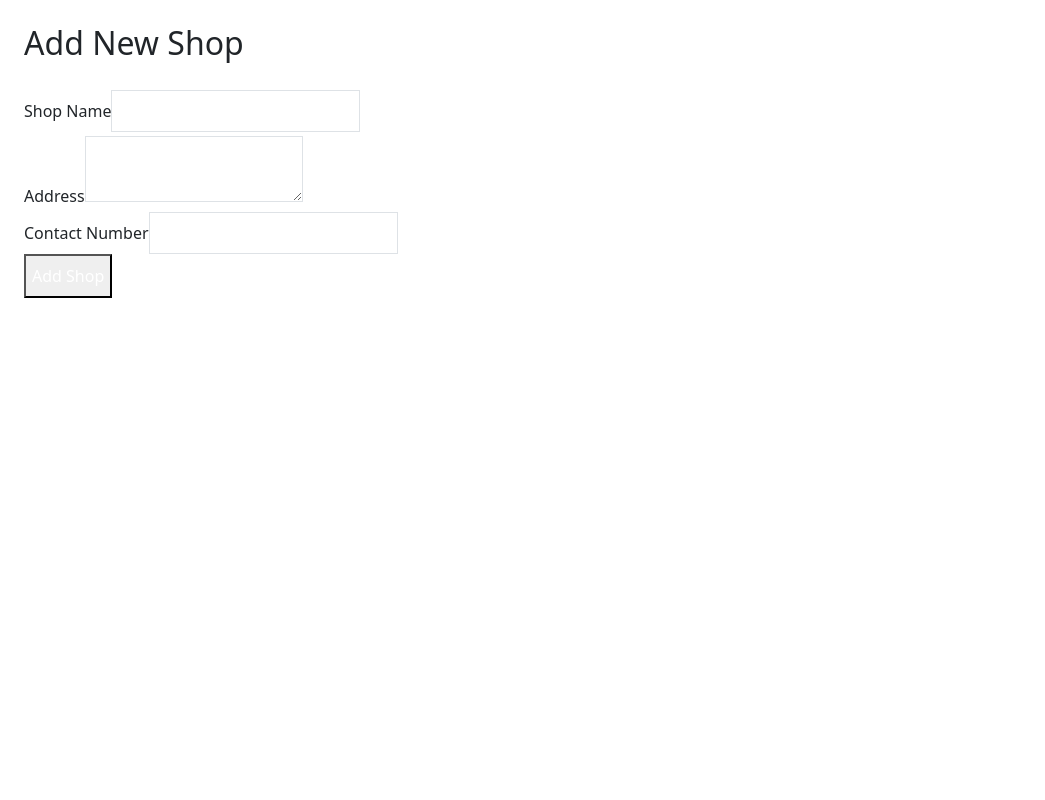
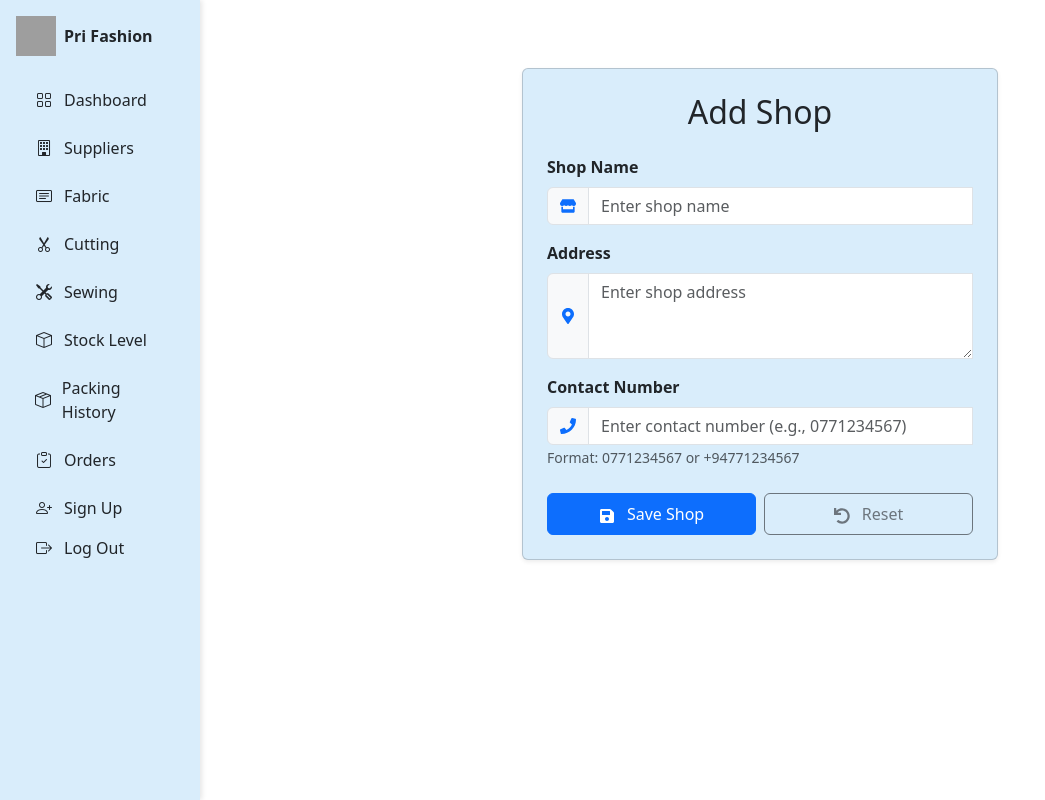
Before and after one commit to tashidu/Pri_Fashion_, a React (Create React App) app in the folder frontend/: page /addshop in a window 1280 px wide. Shown: the whole page, without its empty margins (0-1045 px from the left). Built offline with nearby package versions, Linux system fonts and the light colour scheme; grey boxes are pictures that could not be loaded.

Commit message:
Update AddShop.js

```diff
--- a/frontend/src/pages/AddShop.js
+++ b/frontend/src/pages/AddShop.js
@@ -1,15 +1,69 @@
-import React, { useState } from 'react';
+import React, { useState, useEffect } from 'react';
 import axios from 'axios';
+import { Container, Row, Col, Card, Form, Button, InputGroup, Alert, Spinner } from 'react-bootstrap';
+import { FaStore, FaMapMarkerAlt, FaPhone, FaSave, FaUndo } from 'react-icons/fa';
+import RoleBasedNavBar from '../components/RoleBasedNavBar';
+import 'bootstrap/dist/css/bootstrap.min.css';
 
-const AddShopForm = () => {
+const AddShop = () => {
     const [shopData, setShopData] = useState({
         name: '',
         address: '',
         contact_number: ''
     });
 
+    const [nameError, setNameError] = useState('');
+    const [addressError, setAddressError] = useState('');
+    const [contactNumberError, setContactNumberError] = useState('');
     const [error, setError] = useState(null);
     const [success, setSuccess] = useState(null);
+    const [isSubmitting, setIsSubmitting] = useState(false);
+    const [validated, setValidated] = useState(false);
+    const [isSidebarOpen, setIsSidebarOpen] = useState(window.innerWidth >= 768);
+
+    // Effect to handle sidebar state based on window size
+    useEffect(() => {
+        const handleResize = () => {
+            setIsSidebarOpen(window.innerWidth >= 768);
+        };
+
+        window.addEventListener("resize", handleResize);
+        return () => window.removeEventListener("resize", handleResize);
+    }, []);
+
+    // Validate shop name
+    const validateName = (name) => {
+        if (name.trim().length < 2) {
+            setNameError('Shop name must be at least 2 characters');
+            return false;
+        }
+        setNameError('');
+        return true;
+    };
+
+    // Validate address
+    const validateAddress = (address) => {
+        if (address.trim().length < 5) {
+            setAddressError('Address must be at least 5 characters');
+            return false;
+        }
+        setAddressError('');
+        return true;
+    };
+
+    // Validate contact number (Sri Lankan phone number format)
+    const validateContactNumber = (contactNumber) => {
+        // Sri Lankan phone number formats:
+        // - Mobile: 07XXXXXXXX or +947XXXXXXXX
+        // - Landline: 0XXXXXXXXX or +94XXXXXXXXX
+        const phoneRegex = /^(?:(?:\+94)|(?:0))[1-9][0-9]{8}$/;
+        if (!phoneRegex.test(contactNumber)) {
+            setContactNumberError('Please enter a valid Sri Lankan phone number');
+            return false;
+        }
+        setContactNumberError('');
+        return true;
+    };
 
     const handleChange = (e) => {
         const { name, value } = e.target;
@@ -17,73 +71,203 @@ const AddShopForm = () => {
             ...prevState,
             [name]: value
         }));
+
+        // Validate on change
+        if (name === 'name') {
+            validateName(value);
+        } else if (name === 'address') {
+            validateAddress(value);
+        } else if (name === 'contact_number') {
+            validateContactNumber(value);
+        }
+    };
+
+    // Reset form
+    const resetForm = () => {
+        setShopData({ name: '', address: '', contact_number: '' });
+        setNameError('');
+        setAddressError('');
+        setContactNumberError('');
+        setValidated(false);
+        // Don't clear message or error when resetting form fields
     };
 
     const handleSubmit = (e) => {
         e.preventDefault();
 
+        // Reset messages
+        setError(null);
+        setSuccess(null);
+
+        // Validate form
+        const form = e.currentTarget;
+        const isNameValid = validateName(shopData.name);
+        const isAddressValid = validateAddress(shopData.address);
+        const isContactNumberValid = validateContactNumber(shopData.contact_number);
+
+        if (!isNameValid || !isAddressValid || !isContactNumberValid || !form.checkValidity()) {
+            e.stopPropagation();
+            setValidated(true);
+            return;
+        }
+
+        setIsSubmitting(true);
+
         // Send POST request to the Django backend to create a shop
         axios.post('http://localhost:8000/api/orders/shops/create/', shopData)
-            .then(response => {
+            .then(() => {
                 setSuccess("Shop created successfully!");
-                setShopData({ name: '', address: '', contact_number: '' });  // Clear form
+                resetForm();  // Clear form
+                setIsSubmitting(false);
             })
             .catch(error => {
                 setError("An error occurred while creating the shop.");
                 console.error("Error:", error);
+                setIsSubmitting(false);
             });
     };
 
     return (
-        <div className="p-4 max-w-md mx-auto">
-            <h2 className="text-xl mb-4">Add New Shop</h2>
+        <>
+            <RoleBasedNavBar />
+            <div
+                style={{
+                    marginLeft: isSidebarOpen ? "240px" : "70px",
+                    width: `calc(100% - ${isSidebarOpen ? "240px" : "70px"})`,
+                    transition: "all 0.3s ease",
+                    padding: "20px"
+                }}
+            >
+                <Container fluid>
+                    <Row className="justify-content-center">
+                        <Col xs={12} md={8} lg={6}>
+                            <Card className="shadow-sm" style={{ backgroundColor: "#D9EDFB" }}>
+                                <Card.Body className="p-4">
+                                    <h2 className="text-center mb-4">Add Shop</h2>
 
-            {error && <p className="text-red-500">{error}</p>}
-            {success && <p className="text-green-500">{success}</p>}
+                                    {error && (
+                                        <Alert variant="danger" className="mb-4">
+                                            {error}
+                                        </Alert>
+                                    )}
+                                    {success && (
+                                        <Alert variant="success" className="mb-4">
+                                            {success}
+                                        </Alert>
+                                    )}
 
-            <form onSubmit={handleSubmit} className="space-y-4">
-                <div>
-                    <label htmlFor="name" className="block text-sm font-medium text-gray-700">Shop Name</label>
-                    <input
+                                    <Form noValidate validated={validated} onSubmit={handleSubmit}>
+                                        <Form.Group className="mb-3">
+                                            <Form.Label><strong>Shop Name</strong></Form.Label>
+                                            <InputGroup>
+                                                <InputGroup.Text className="bg-light">
+                                                    <FaStore className="text-primary" />
+                                                </InputGroup.Text>
+                                                <Form.Control
                                                     type="text"
-                        id="name"
                                                     name="name"
                                                     value={shopData.name}
                                                     onChange={handleChange}
-                        className="mt-1 block w-full p-2 border border-gray-300 rounded-md"
+                                                    placeholder="Enter shop name"
                                                     required
+                                                    isInvalid={!!nameError}
                                                 />
-                </div>
+                                                <Form.Control.Feedback type="invalid">
+                                                    {nameError || 'Shop name is required'}
+                                                </Form.Control.Feedback>
+                                            </InputGroup>
+                                        </Form.Group>
 
-                <div>
-                    <label htmlFor="address" className="block text-sm font-medium text-gray-700">Address</label>
-                    <textarea
-                        id="address"
+                                        <Form.Group className="mb-3">
+                                            <Form.Label><strong>Address</strong></Form.Label>
+                                            <InputGroup>
+                                                <InputGroup.Text className="bg-light">
+                                                    <FaMapMarkerAlt className="text-primary" />
+                                                </InputGroup.Text>
+                                                <Form.Control
+                                                    as="textarea"
+                                                    rows={3}
                                                     name="address"
                                                     value={shopData.address}
                                                     onChange={handleChange}
-                        className="mt-1 block w-full p-2 border border-gray-300 rounded-md"
+                                                    placeholder="Enter shop address"
                                                     required
+                                                    isInvalid={!!addressError}
                                                 />
-                </div>
+                                                <Form.Control.Feedback type="invalid">
+                                                    {addressError || 'Address is required'}
+                                                </Form.Control.Feedback>
+                                            </InputGroup>
+                                        </Form.Group>
 
-                <div>
-                    <label htmlFor="contact_number" className="block text-sm font-medium text-gray-700">Contact Number</label>
-                    <input
+                                        <Form.Group className="mb-4">
+                                            <Form.Label><strong>Contact Number</strong></Form.Label>
+                                            <InputGroup>
+                                                <InputGroup.Text className="bg-light">
+                                                    <FaPhone className="text-primary" />
+                                                </InputGroup.Text>
+                                                <Form.Control
                                                     type="text"
-                        id="contact_number"
                                                     name="contact_number"
                                                     value={shopData.contact_number}
                                                     onChange={handleChange}
-                        className="mt-1 block w-full p-2 border border-gray-300 rounded-md"
+                                                    placeholder="Enter contact number (e.g., 0771234567)"
                                                     required
+                                                    isInvalid={!!contactNumberError}
                                                 />
+                                                <Form.Control.Feedback type="invalid">
+                                                    {contactNumberError || 'Contact number is required'}
+                                                </Form.Control.Feedback>
+                                            </InputGroup>
+                                            <Form.Text className="text-muted">
+                                                Format: 0771234567 or +94771234567
+                                            </Form.Text>
+                                        </Form.Group>
+
+                                        <div className="d-flex gap-2 mt-4">
+                                            <Button
+                                                type="submit"
+                                                variant="primary"
+                                                className="w-100 py-2"
+                                                disabled={isSubmitting}
+                                            >
+                                                {isSubmitting ? (
+                                                    <>
+                                                        <Spinner
+                                                            as="span"
+                                                            animation="border"
+                                                            size="sm"
+                                                            role="status"
+                                                            aria-hidden="true"
+                                                            className="me-2"
+                                                        />
+                                                        Saving...
+                                                    </>
+                                                ) : (
+                                                    <>
+                                                        <FaSave className="me-2" /> Save Shop
+                                                    </>
+                                                )}
+                                            </Button>
+                                            <Button
+                                                type="button"
+                                                variant="outline-secondary"
+                                                className="w-100 py-2"
+                                                onClick={resetForm}
+                                                disabled={isSubmitting}
+                                            >
+                                                <FaUndo className="me-2" /> Reset
+                                            </Button>
                                         </div>
-
-                <button type="submit" className="w-full py-2 bg-blue-600 text-white rounded-md">Add Shop</button>
-            </form>
+                                    </Form>
+                                </Card.Body>
+                            </Card>
+                        </Col>
+                    </Row>
+                </Container>
             </div>
+        </>
     );
 };
 
-export default AddShopForm;
+export default AddShop;
```
Lines whose indentation alone changed are shown as unchanged.
